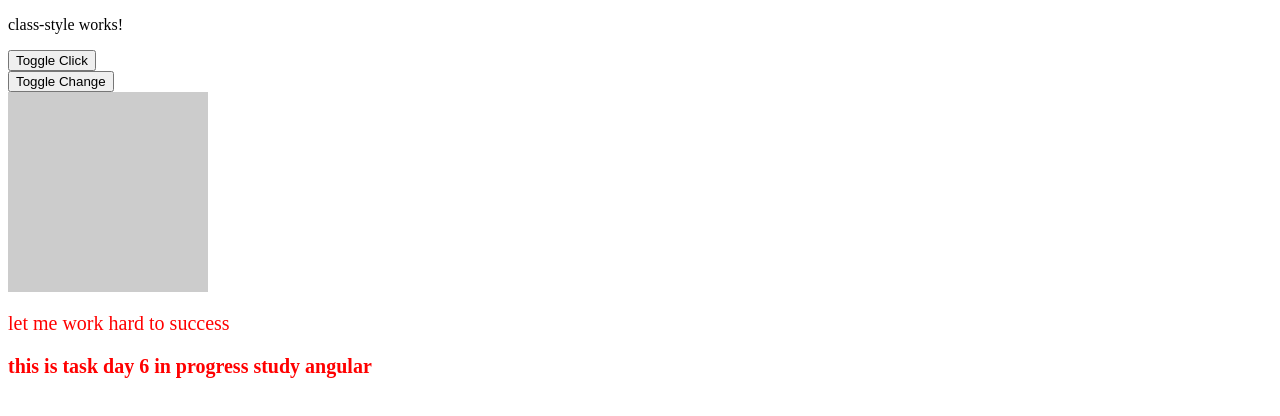
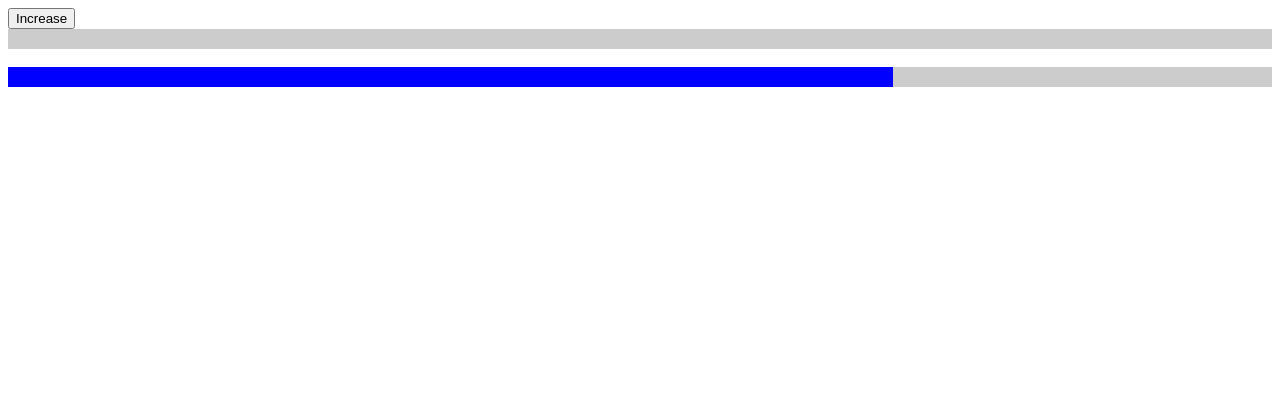
Before and after one commit to hoagem91/angularbeginner, an Angular app: page / in a window 1280 px wide. Shown: the top 416 px of the page. Built offline with nearby package versions, Linux system fonts and the light colour scheme.

Commit message:
day7: InputBinding

```diff
--- a/src/app/app.component.html
+++ b/src/app/app.component.html
@@ -1 +1,4 @@
-<app-class-style></app-class-style>
+<button (click)="currentProgress = currentProgress + 1">Increase</button>
+<progress-bar></progress-bar>
+<br>
+<progress-bar [progress]="currentProgress" [progress-color]="'blue'"></progress-bar>
--- a/src/app/app.component.ts
+++ b/src/app/app.component.ts
@@ -7,4 +7,5 @@ import { Component } from '@angular/core';
 })
 export class AppComponent {
   title = 'AngularApp';
+  currentProgress = 70;
 }
--- a/src/app/app.module.ts
+++ b/src/app/app.module.ts
@@ -11,6 +11,7 @@ import { NgifComponent } from './ngif/ngif.component';
 import {HelloComponent} from "./ngif/hello.component";
 import { NgForComponent } from './ngFor/ng-for.component';
 import { ClassStyleComponent } from './class-style/class-style.component';
+import {ProgressBarComponent} from "./inputbinding/progress-bar.component";
 
 @NgModule({
   declarations: [
@@ -20,7 +21,8 @@ import { ClassStyleComponent } from './class-style/class-style.component';
     NgifComponent,
     HelloComponent,
     NgForComponent,
-    ClassStyleComponent
+    ClassStyleComponent,
+    ProgressBarComponent
   ],
   imports: [
     BrowserModule,
--- /dev/null
+++ b/src/app/inputbinding/progress-bar.component.ts
@@ -0,0 +1,61 @@
+import {Component, Input, OnChanges, OnInit, SimpleChanges} from "@angular/core";
+
+@Component({
+  selector: "progress-bar",
+  template:`
+  <div
+    class="progress-bar-container"
+    [style.backgroundColor]="backgroundColor"
+  >
+    <div class="progress" [style]="{backgroundColor:progressColor,width:progress+'%'}">
+    </div>
+
+  </div>
+  `,
+  styles: [`
+    .progress-bar-container,
+    .progress{
+      height: 20px;
+    }
+    .progress-bar-container {
+      width: 100%;
+    }
+  `]
+})
+export class ProgressBarComponent implements OnInit,OnChanges {
+  @Input() set progress(value: number) {
+    if(typeof value !== 'number') {
+      const progress = Number(value);
+      if(Number.isNaN(progress)) {
+        this._progress = 0;
+      }
+      else{
+        this._progress = progress;
+      }
+    }
+    this._progress = value;
+  };
+  private _progress=0;
+  get progress() {
+    return this._progress;
+  }
+  @Input() backgroundColor = "#ccc";
+  @Input('progress-color') progressColor = "tomato";
+  constructor() {
+
+  }
+  ngOnInit() {
+    console.log('onInit',{
+      progress: this.progress,
+      backgroundColor: this.backgroundColor,
+      progressColor: this.progressColor,
+    })
+  }
+  ngOnChanges(changes: SimpleChanges) {
+    console.log('onChanges',{
+      progress: this.progress,
+      backgroundColor: this.backgroundColor,
+      progressColor: this.progressColor,
+    })
+  }
+}
```
Also changed, not shown: src/app/intro/intro.component.html (line endings or trailing spaces).
